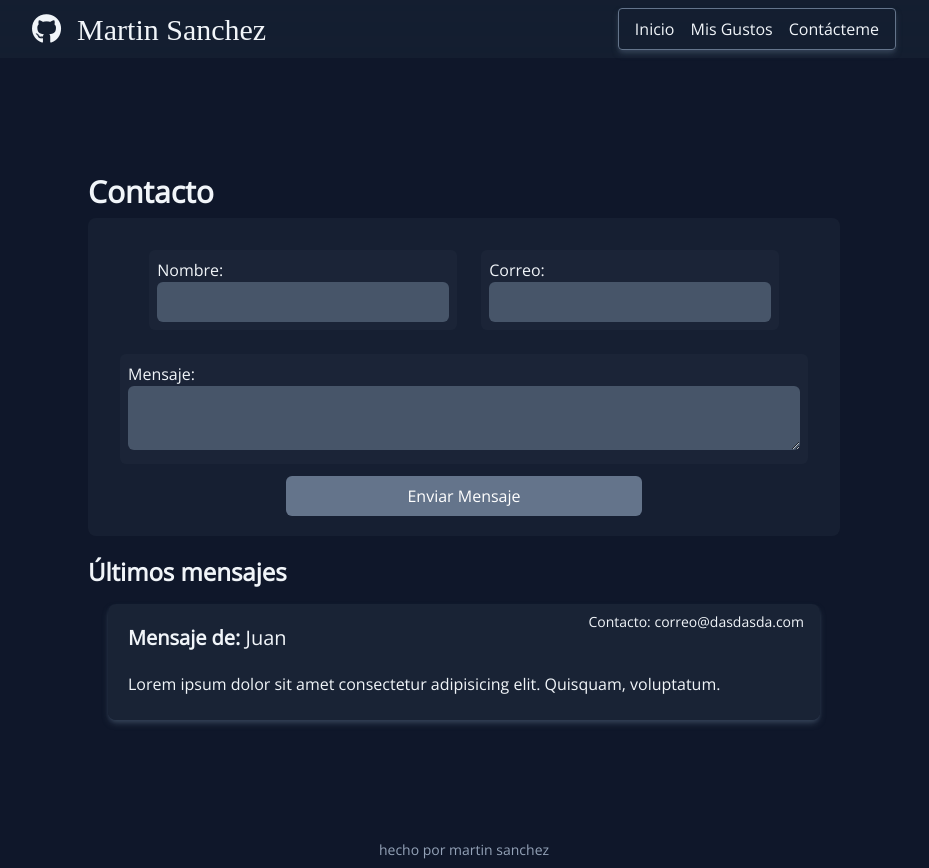
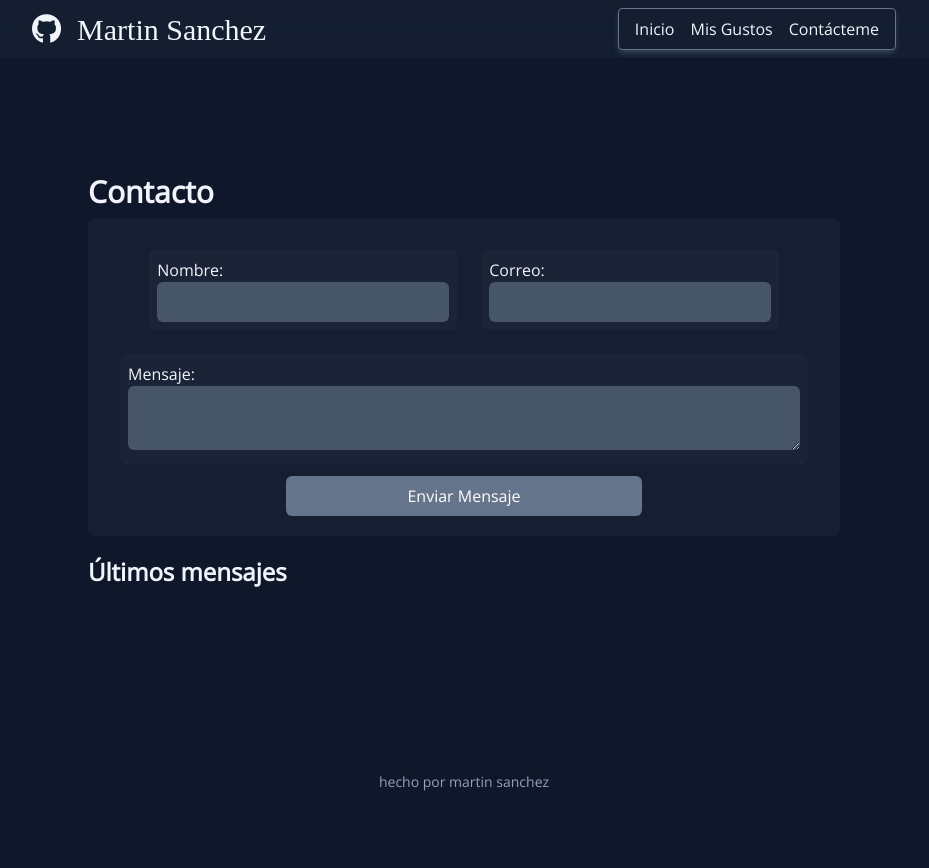
Before and after one commit to dualipin/me, an Angular app: page /contact-me in a window 1280 px wide. Shown: the whole page, without its empty margins (176-1105 px from the left). After the commit the page ends 800 px from the top, so only its background shows below. Built offline with nearby package versions, Linux system fonts and the light colour scheme; a web font is replaced by a local one.

Commit message:
Update Readme

```diff
--- a/src/app/pages/contact-me/contact-me.component.ts
+++ b/src/app/pages/contact-me/contact-me.component.ts
@@ -12,13 +12,7 @@ interface Comentario {
   styleUrls: ['./contact-me.component.css']
 })
 export class ContactMeComponent {
-  comentarios: Comentario[] = [
-    {
-      nombre: 'Juan',
-      correo: 'correo@dasdasda.com',
-      mensaje: 'Lorem ipsum dolor sit amet consectetur adipisicing elit. Quisquam, voluptatum.'
-    },
-  ]
+  comentarios: Comentario[] = []
 
 
   nombre: string = ''
```
Also changed, not shown: 1 other file (tests, documents, lock files or other folders).
